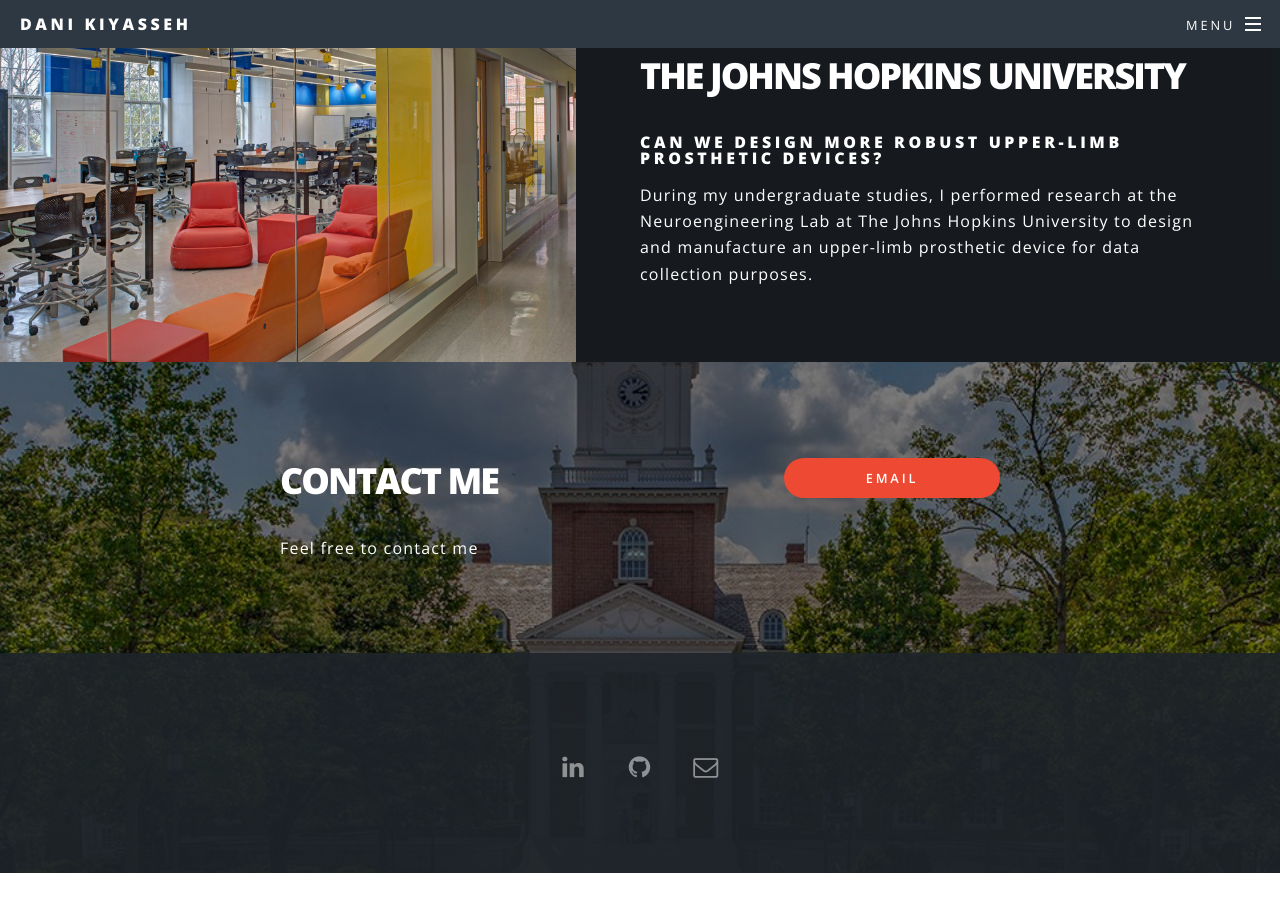
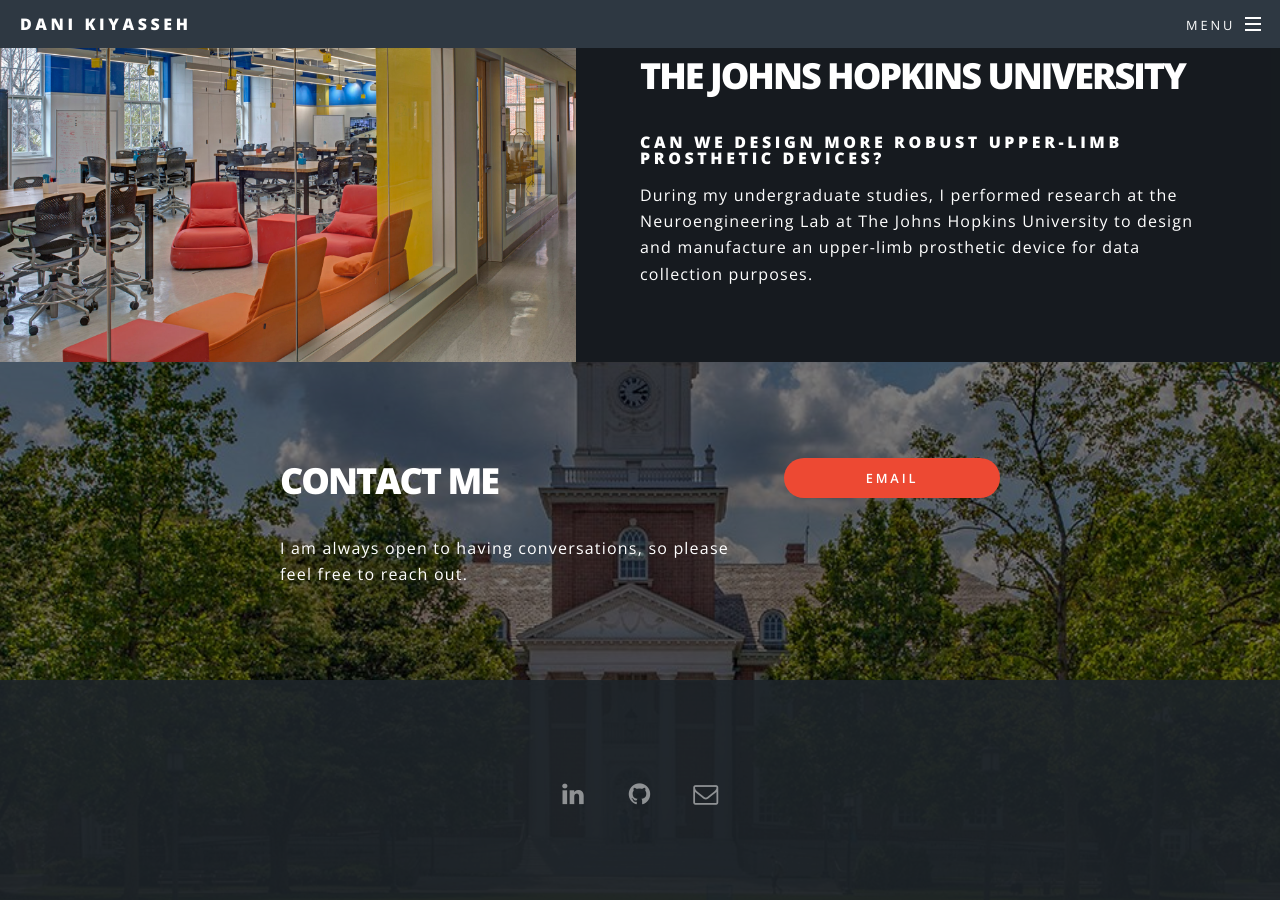
Before and after one commit to danikiyasseh/danikiyasseh.github.io, a Jekyll site: the page index.html, which Jekyll copies as it is, in a window 1280 px wide and 900 px high, scrolled down 3531 px. Built offline with Jekyll 4.4.1, drawn with Linux system fonts in a browser that asks for light colours; comment, search, counter and statistics services are not loaded; before the commit the page ends 4404 px from its top, so only the background shows below that.

Commit message:
Update index.html

```diff
--- a/index.html
+++ b/index.html
@@ -94,6 +94,7 @@
 
 
 			                <a href="./publications.html" class="button style2"><b>Publications</b></a>
+			                <a href="./datasets.html" class="button style2"><b>Datasets</b></a>
 <!-- 			                <a href="./tfjs_models/index.html" class="button style2"><b>Trial</b></a> -->
 			                <a href="https://github.com/danikiyasseh" class="button style2"><b>GitHub</b></a>
 							<footer>
@@ -173,7 +174,7 @@
 						<div class="inner">
 							<header>
 								<h2>Contact me</h2>
-								<p>Feel free to contact me</p>
+								<p>I am always open to having conversations, so please feel free to reach out.</p>
 							</header>
 							<ul class="actions vertical">
 								<li><a href="mailto:danikiy@hotmail.com" class="button fit special">Email</a></li>
```
